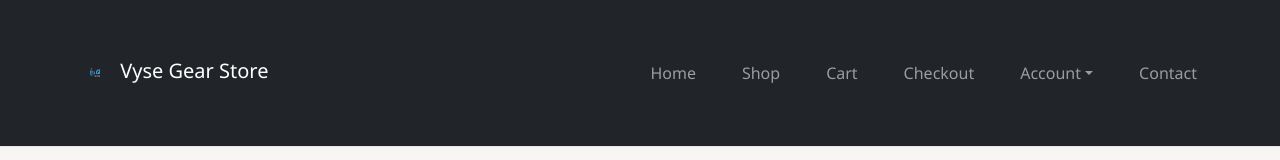
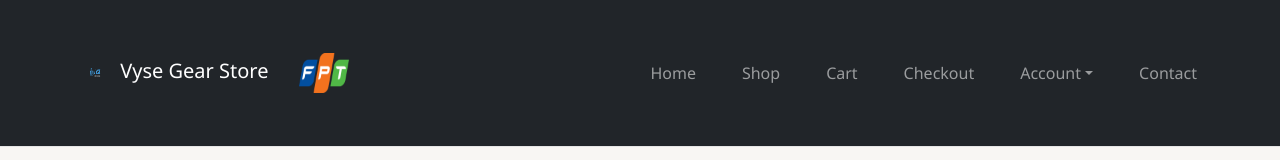
Before and after one commit to Lexuandinhn/keyboard, a plain HTML site: page product2.html in a window 1280 px wide. Shown: the top 160 px of the page. Drawn offline with nearby package versions, Linux system fonts and the light colour scheme.

Commit message:
Update product2.html

```diff
--- a/product2.html
+++ b/product2.html
@@ -19,6 +19,9 @@
                 <a class="navbar-brand" href="index.html">
                     <img src="images/logo.png" alt="Logo" width="40" height="40">
                     Vyse Gear Store
+                </a>
+                <a class="navbar-brand me-3" href="https://fpt.edu.vn" target="_blank">
+                    <img src="images/fpt-logo.png" alt="FPT Logo" width="50" height="40">
                 </a>
                 <button class="navbar-toggler" type="button" data-bs-toggle="collapse" data-bs-target="#mainNav">
                     <span class="navbar-toggler-icon"></span>
```
